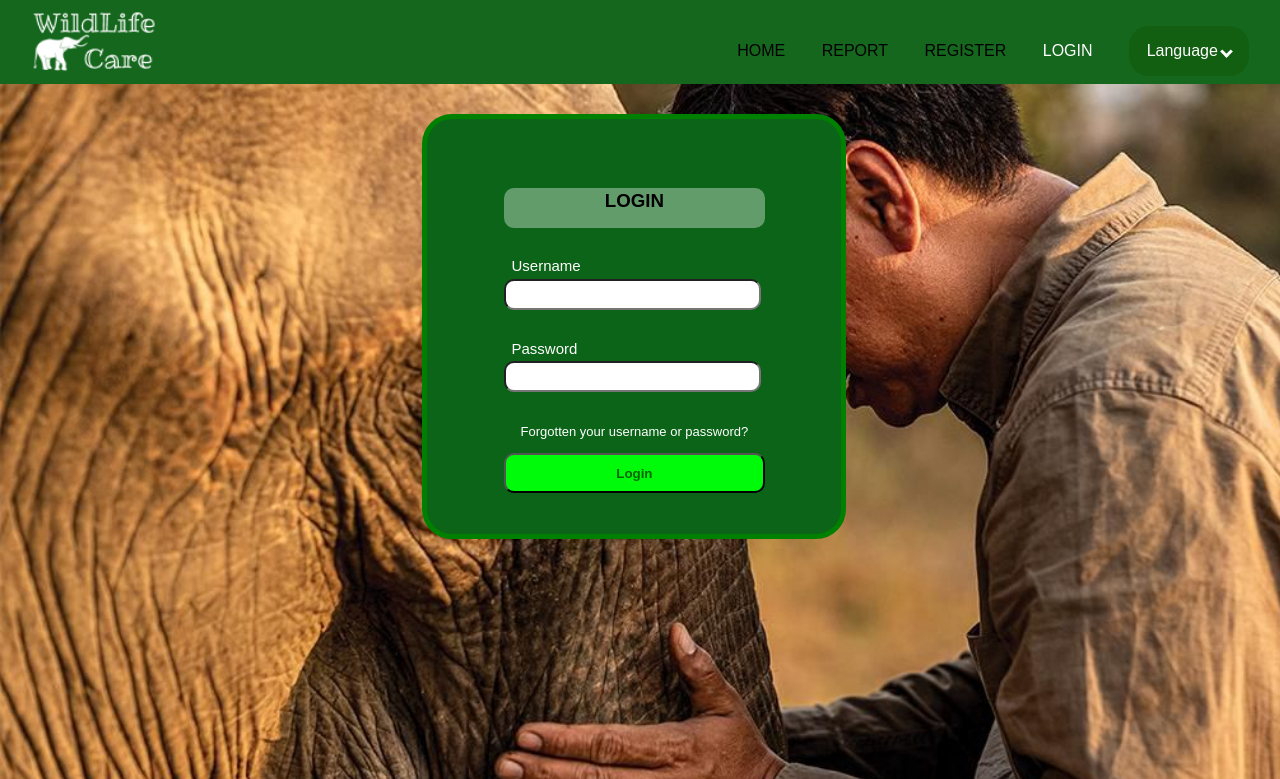
After one commit to SethniBhagya/Project_Group28, a PHP site: the page made by APP/views/login.php in a window 1280 px wide. The commit adds this page. Shown: the top 779 px of the page. Run offline with PHP 8.4, Linux system fonts and the light colour scheme; the template is opened without the code that fills it, so the values that code supplies are empty.

Commit message:
Create login operation

```diff
--- a/APP/models/villager_model.php
+++ b/APP/models/villager_model.php
@@ -14,7 +14,7 @@ class villager_model extends Model{
     function insertData($firstName, $lastName, $address, $gender ,$userNic,$userPassword, $userEmail, $userMobileNumber, $userDataofBirth, $GNDivision,$province,$district){
         $this->db->runQuery("INSERT INTO `user`(`NIC`, `Fname`, `Lname`, `email` , `mobileNo`, `BOD`, `Address`, `jobType`) VALUES ('$userNic','$firstName','$lastName','$userEmail','$userMobileNumber','$userDataofBirth','$address','villager')");
         $hashPassword = password_hash($userPassword, PASSWORD_DEFAULT);
-        $this->db->runQuery("INSERT INTO `login`(`userName`, `password`) VALUES ('$userNic','$userPassword')");
+        $this->db->runQuery("INSERT INTO `login`(`userName`, `userPassword`) VALUES ('$userNic','$hashPassword')");
     }
 
 
--- /dev/null
+++ b/APP/views/login.php
@@ -0,0 +1,69 @@
+<!DOCTYPE html>
+<html lang="en">
+
+<head>
+    <meta charset="UTF-8">
+    <meta http-equiv="X-UA-Compatible" content="IE=edge">
+    <meta name="viewport" content="width=device-width, initial-scale=1.0">
+    <link rel="stylesheet" href="../Public/css/login.css">
+    <link rel="stylesheet" href="../Public/css/header.css">
+    <script src="../Public/Javascript/login.js"></script>
+    <title>Login</title>
+</head>
+
+<body onload="myFunction()" >
+    <div id="loader"></div>
+    <header id="main">
+        <img src="../Public/images/icon.png" alt="icon" id="icon">
+        <nav id="navbar" class="mybar">
+            <div href="javascript:void(0);" class="icon" onclick="myFunction_1(this)">
+                <div class="bar1"></div>
+                <div class="bar2"></div>
+                <div class="bar3"></div>
+            </div>
+
+            <ul>
+
+                <li id="home"><a href="vvvvv">HOME</a></li>
+                <li id="report"><a href="vvvv">REPORT</a></li>
+                <li id="register"><a href="vvvv">REGISTER</a></li>
+                <li id="login"><a id=login_text href="">LOGIN</a></li>
+                <li class="dropdown">
+                    <button onclick="myFunction_2()" class="dropbtn">Language <i class="down"></i></button>
+                    <div id="myDropdown" class="dropdown-content">
+                      <a href="">English</a>
+                      <a href="">සිංහල</a>
+                      <a href="">தமிழ்</a>
+                    </div>
+                </li>
+            </ul>
+    </header>
+    </div>
+    <div class="contanier">
+        <div class="login-header">
+            <h3>LOGIN</h3>
+        </div>
+        </br>
+        <form action="login" method="POST" class="login_form">
+            <div class="group">
+                <label for="username">Username</label><br>
+                <input type="text" name="username"><br>
+            </div>
+            <br>
+            <div class="group">
+                <label for="password">Password</label><br>
+                <input type="password" name="password"><br>
+            </div>
+            <br>
+            <div class="group_link">
+                <a href="">Forgotten your username or password?</a>
+            </div>
+            <div class="sumbit">
+                <!-- <input name="submit" type="button" value="LOGIN"> -->
+                <button>Login</button>
+            </div>
+        </form>
+    </div>
+</body>
+
+</html>
--- a/Public/css/header.css
+++ b/Public/css/header.css
@@ -6,43 +6,6 @@ body {
     background-size: cover;
     background-color: rgba(255, 255, 255, 0.36);
     font-family: Arial, Helvetica, sans-serif;
-    animation-name: animatebackground;
-    animation-duration: 2s;
-  }
-
-  #loader {
-    position: absolute;
-    left: 50%;
-    top: 50%;
-    z-index: 1;
-    width: 70px;
-    height: 70px;
-    margin: -50px 0 0 -50px;
-    border: 8px solid #666666;
-    border-radius: 50%;
-    border-top: 8px solid #235a03;
-    -webkit-animation: spin 2s linear infinite;
-    animation: spin 2s linear infinite;
-  }
-
-  @-webkit-keyframes spin {
-    0% { -webkit-transform: rotate(0deg); }
-    100% { -webkit-transform: rotate(360deg); }
-  }
-
-  @keyframes spin {
-    0% { transform: rotate(0deg); }
-    100% { transform: rotate(360deg); }
-  }
-
-
-  header{
-    animation-name: animateheader;
-    animation-duration: 4s;
-  }
-  @keyframes animatebackground {
-    from{ top:-10px; opacity:0 }
-    to{ top:0; opacity:1 }
   }
 
   #main {
@@ -51,13 +14,6 @@ body {
     background-color: #14671c;
     position: sticky;
     top: 0px;
-    animation-name: animateheader;
-    animation-duration: 2s;
-  }
-
-  @keyframes animateheader {
-    from{ top:-1000px; opacity:0 }
-    to{ top:0; opacity:4 }
   }
 
   .mybar {
@@ -198,9 +154,9 @@ body {
   .dropdown-content {
     display: none;
     position: fixed;
-    right:40px;
+    right:1px;
     background-color: rgba(15, 95, 4, 0.911);
-    padding: 0px 0px;
+    padding: 0px 16px;
     overflow: auto;
     border-radius: 10px;
     box-shadow: 0px 8px 16px 0px rgba(0,0,0,0.2);
@@ -295,10 +251,10 @@ body {
       top:15px;
 
     }
-    /* .dropdown-content{
-      position:inherit;
+    .dropdown-content{
+      position:fixed;
       top:15px;
-    } */
+    }
     .mybar.responsive {
       position: absolute;
       width: 100%;
@@ -319,15 +275,16 @@ body {
       width: 100%;
     }
     .mybar.responsive  .dropdown-content{
+      position: fixed;
       float: none;
-      left :15px;
+      top: 250px;
+      left :0px;
       display: block;
-      width: 80%;
+      width: 90%;
     }
     .mybar.responsive  .dropdown-content a{
        height: 40px;
-       margin-left: 35px;
-       margin-right: 0px;
+       padding : 1px 8px;
     }
 
     .mybar.responsive .dropbtn {
--- /dev/null
+++ b/Public/css/login.css
@@ -0,0 +1,84 @@
+.contanier {
+  margin-left: 33%;
+  margin-right: 35%;
+  margin-top: 30px;
+  background-color: rgb(11, 100, 23);
+  width: 30%;
+  min-height: 350px;
+  border-radius: 30px;
+  padding: 15px;
+  padding-top: 50px;
+  border: 5px green solid;
+  line-height: 1.6em;
+}
+
+.login-header {
+  text-align: center;
+  margin-right: 20%;
+  margin-left: 16%;
+  margin-top: 15px;
+  width: 68%;
+  height: 40px;
+  background-color: rgba(255, 255, 255, 0.36);
+  border-radius: 10px;
+}
+.login-header h3 {
+  top: 50px;
+}
+
+.group label {
+  margin-left: 18%;
+  color: white;
+  font-size: 15px;
+}
+
+.login_form input[type="text"],
+.login_form input[type="password"],
+.sumbit  button {
+  position: inherit;
+  margin-right: 16%;
+  margin-left: 16%;
+  width: 65%;
+  height: 25px;
+  text-align: center;
+  border-radius: 10px;
+}
+
+.group_link {
+  margin-right: 20%;
+  margin-left: 20%;
+  text-align: center;
+}
+
+.group_link a {
+  font-size: small;
+}
+
+.sumbit button {
+  text-align: center;
+  position: relative;
+  margin-right: 15%;
+  margin-left: 16%;
+  margin-top: 10px;
+  height: 40px;
+  width: 68%;
+  background-color: #00fb0a;
+  border-radius: 10px;
+  color: darkgreen;
+  font-weight: 900;
+  position: inherit;
+}
+
+.sumbit button:hover {
+  background-color: darkgreen;
+  color: white;
+}
+@media (max-width: 900px) {
+
+  .contanier {
+    width: 70%;
+    margin-left: 10%;
+    margin-top: 60px;
+  }
+
+}
```
Also changed, not shown: APP/controllers/user.php (+67 -9 lines), APP/models/user_model.php (+47 -0 lines), APP/views/villager.php (added, +10 -0 lines).
